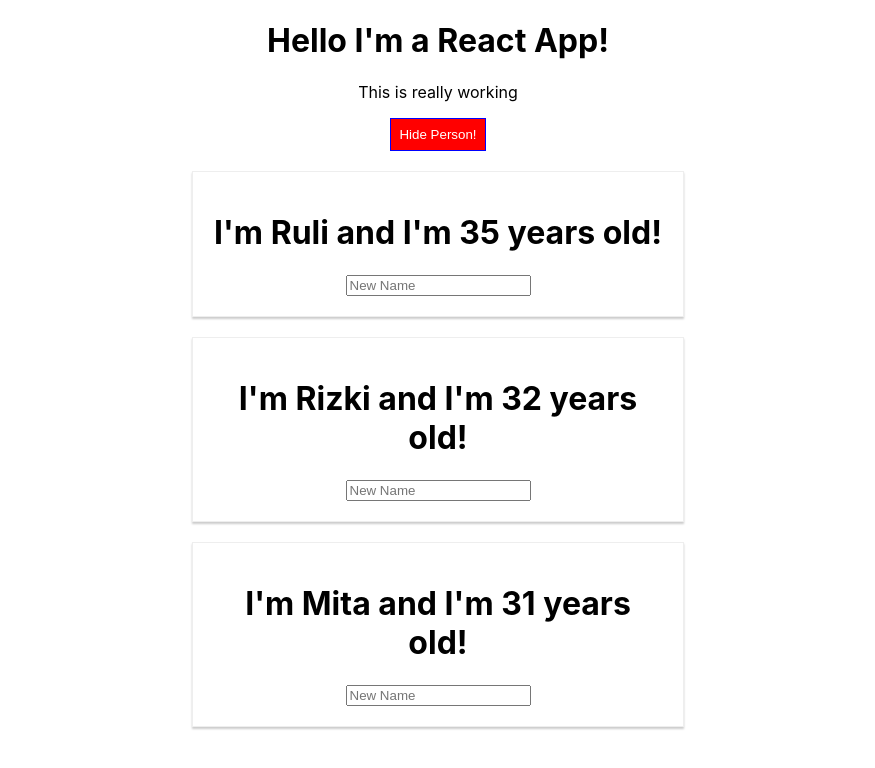
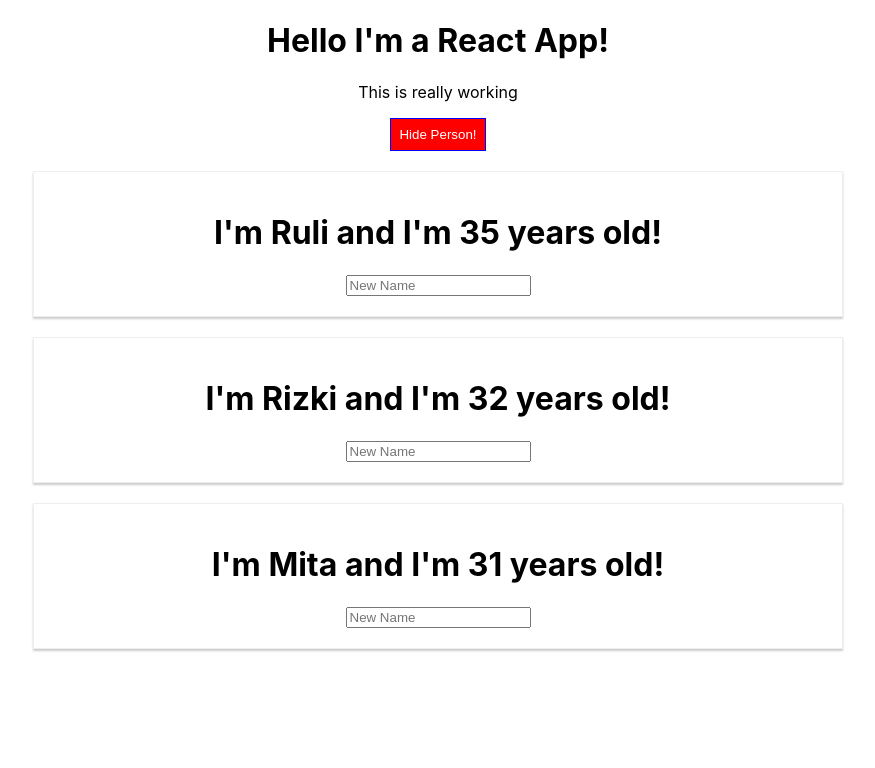
Before and after one commit to rizki113070213/react-complete-guide, a React (Create React App) app: page / in a window 1280 px wide. Both pictures are taken after a click on the button "Show Person!". Shown: the top 768 px of the page, without its empty margins (202-1077 px from the left). Built offline with nearby package versions, Linux system fonts and the light colour scheme.

Commit message:
removing radium

```diff
--- a/src/App.js
+++ b/src/App.js
@@ -1,6 +1,5 @@
 import React from 'react';
 import './App.css';
-import Radium, { StyleRoot } from 'radium';
 import Person from "./Person/Person";
 
 class App extends React.Component {
@@ -51,11 +50,7 @@
       color: 'white',
       border: '1px solid #00f',
       padding: '8px',
-      cursor: 'pointer',
-      ':hover': {
-        backgroundColor: 'lightgreen',
-        color: 'black'
-      }
+      cursor: 'pointer'
     }
 
     const buttonText = this.state.showPersons ? "Hide Person!" : "Show Person!"
@@ -79,10 +74,6 @@
       )
 
       style.backgroundColor = "red"
-      style[':hover'] = {
-        backgroundColor: 'salmon',
-        color: 'black'
-      }
     }
 
     let classes = []
@@ -94,16 +85,14 @@
     }
 
     return (
-      <StyleRoot>
       <div className="App">
         <h1>Hello I'm a React App!</h1>
         <p className={classes.join(' ')}>This is really working</p>
         <button style={style} onClick={this.togglePersonsHandler}>{buttonText}</button>
         {persons}
       </div>
-      </StyleRoot>
     );
   }
 }
 
-export default Radium(App);
+export default App;
--- a/src/Person/Person.js
+++ b/src/Person/Person.js
@@ -1,19 +1,13 @@
 import React from "react"
 import "./Person.css"
-import Radium from "radium"
 
 const person = (props) => {
-  const style = {
-    '@media (min-width: 500px)': {
-      width: '450px'
-    }
-  }
   return (
-    <div className="Person" style={style}>
+    <div className="Person">
       <h1 onClick={props.click}>I'm {props.name} and I'm {props.age} years old!</h1>
       <input type="text" onChange={props.change} placeholder="New Name" value={props.value} />
     </div>
   )
 }
 
-export default Radium(person)
+export default person
```
Lines whose indentation alone changed are shown as unchanged.
